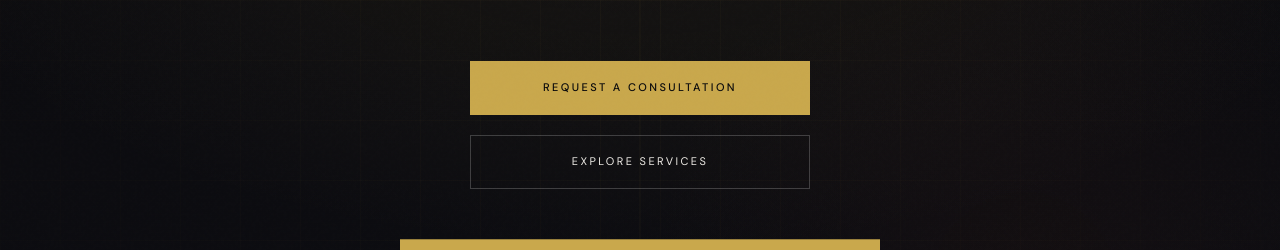
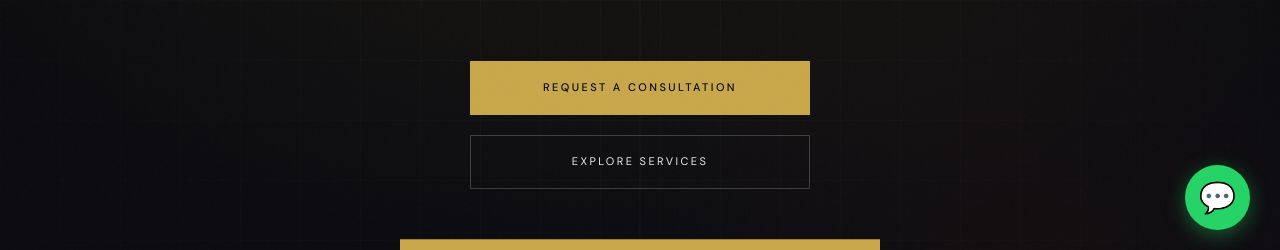
Before and after one commit to Muga-ai/advanced-point, a plain HTML site: page index.html in a window 1280 px wide. Shown: the part 540-790 px from the top of the page. Drawn offline with nearby package versions, Linux system fonts and the light colour scheme.

Commit message:
whatsapp widget

```diff
--- a/index.html
+++ b/index.html
@@ -406,7 +406,60 @@ nav.scrolled { background: rgba(10,10,12,0.96); }
   from { opacity: 0; transform: translateY(28px); }
   to { opacity: 1; transform: translateY(0); }
 }
-
+/* ============================================
+   WHATSAPP FLOATING WIDGET
+============================================ */
+.whatsapp-float {
+  position: fixed;
+  bottom: 30px;
+  right: 30px;
+  width: 65px;
+  height: 65px;
+  background: #25D366;
+  color: white;
+  border-radius: 50%;
+  display: flex;
+  align-items: center;
+  justify-content: center;
+  font-size: 30px;
+  box-shadow: 0 5px 20px rgba(37, 211, 102, 0.4);
+  z-index: 9999;
+  transition: all 0.3s ease;
+  text-decoration: none;
+}
+
+.whatsapp-float:hover {
+  transform: scale(1.12);
+  box-shadow: 0 8px 25px rgba(37, 211, 102, 0.6);
+}
+
+.whatsapp-float::after {
+  content: '';
+  position: absolute;
+  width: 100%;
+  height: 100%;
+  background: #25D366;
+  border-radius: 50%;
+  animation: whatsapp-pulse 2.5s infinite;
+  opacity: 0.25;
+  z-index: -1;
+}
+
+@keyframes whatsapp-pulse {
+  0% { transform: scale(1); opacity: 0.3; }
+  70% { transform: scale(1.5); opacity: 0; }
+  100% { transform: scale(1.5); opacity: 0; }
+}
+
+@media (max-width: 768px) {
+  .whatsapp-float {
+    bottom: 20px;
+    right: 20px;
+    width: 58px;
+    height: 58px;
+    font-size: 27px;
+  }
+}
 /* ============================================
    MARQUEE
 ============================================ */
@@ -1482,7 +1535,14 @@ footer {
     </div>
   </div>
 </footer>
-
+<!-- ============ WHATSAPP FLOATING BUTTON ============ -->
+<a href="https://wa.me/254711378910?text=Hello%20Advanced%20Point%2C%20I%27m%20interested%20in%20your%20elevator%20solutions%20and%20would%20like%20more%20information."
+   class="whatsapp-float"
+   target="_blank"
+   rel="noopener noreferrer"
+   aria-label="Chat with us on WhatsApp">
+  💬
+</a>
 <script>
 /* ============ CURSOR (desktop only) ============ */
 const cursor = document.getElementById('cursor');
```
